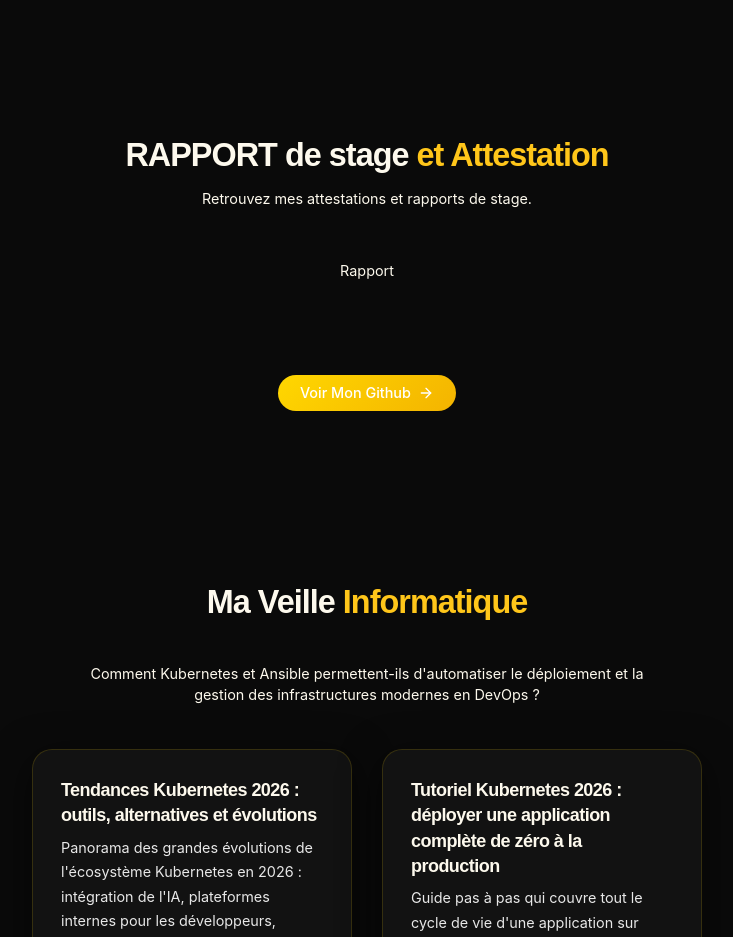
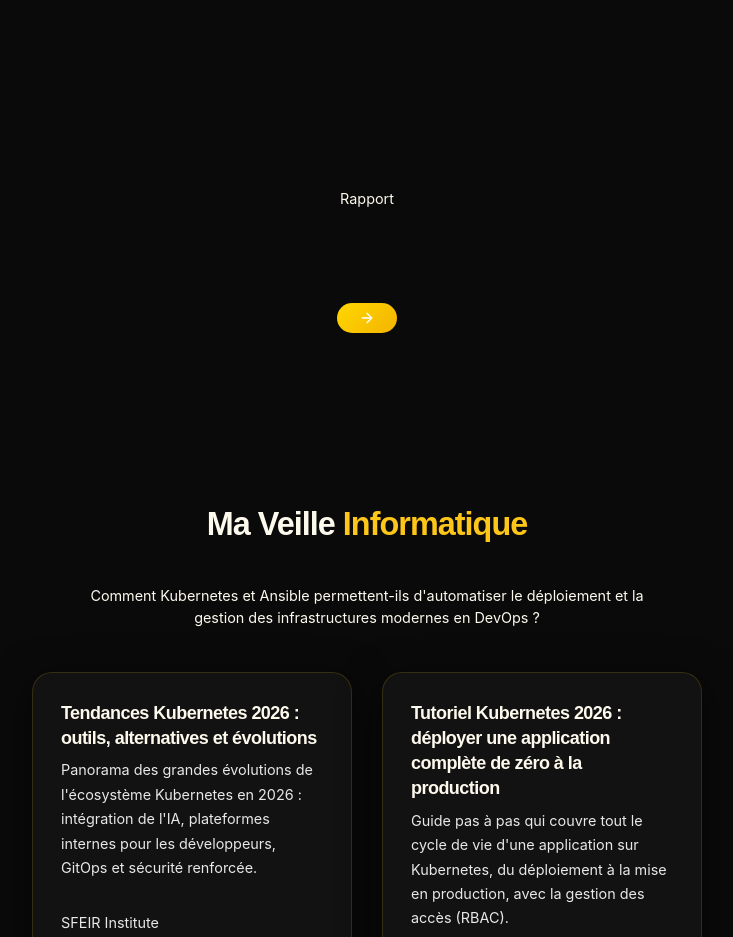
Before and after one commit to reineekoueth/portfolio-reineekoueth, a React (Vite) app: page / in a window 1280 px wide. Shown: the part 5080-6017 px from the top of the page, without its empty margins (273-1006 px from the left). Built offline with nearby package versions, Linux system fonts and the light colour scheme; the HTML template or start-up script is replaced by a standard one.

Commit message:
Update StageSection component content and link
Removed text from the header and paragraph, and updated the GitHub link.

```diff
--- a/src/components/StageSection.jsx
+++ b/src/components/StageSection.jsx
@@ -37,11 +37,11 @@
     <section id="stage" className="py-24 px-4 relative">
       <div className="container mx-auto max-w-5xl">
         <h2 className="text-3xl md:text-4xl font-bold mb-4 text-center">
-          RAPPORT de stage <span className="text-primary">et Attestation</span>
+           <span className="text-primary"></span>
         </h2>
 
         <p className="text-center text-muted-foreground mb-12 max-w-2xl mx-auto">
-          Retrouvez mes attestations et rapports de stage.
+
         </p>
 
         {/* Boutons catégories */}
@@ -107,9 +107,9 @@
           <a
             className="cosmic-button w-fit flex items-center mx-auto gap-2 bg-pink-500 hover:bg-pink-600 text-white"
             target="_blank"
-            href="https://github.com/reineekoueth"
+            href=""
           >
-            Voir Mon Github <ArrowRight size={16} />
+             <ArrowRight size={16} />
           </a>
         </div>
       </div>
```
